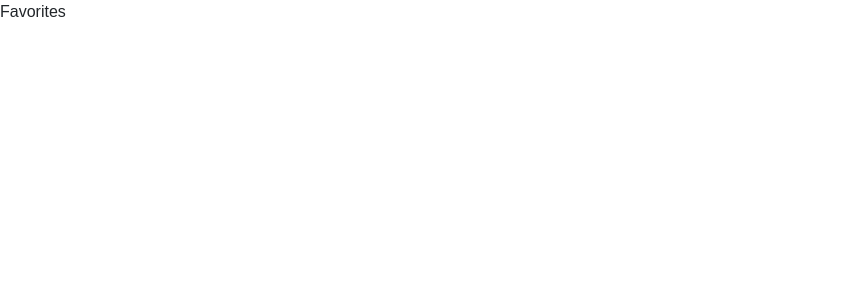
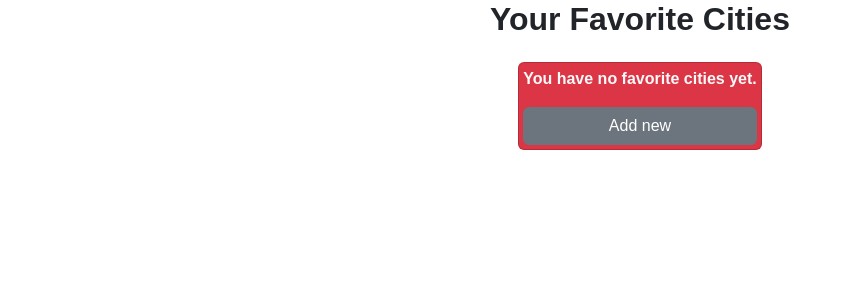
Before and after one commit to seighitm/TestWork23533, a Next.js app: page /favorites in a window 1280 px wide. Shown: the top 300 px of the page, without its empty margins (0-851 px from the left). Built offline with nearby package versions, Linux system fonts and the light colour scheme.

Commit message:
add favorites page with weather info

```diff
--- a/src/app/(pages)/favorites/page.tsx
+++ b/src/app/(pages)/favorites/page.tsx
@@ -1,3 +1,98 @@
-export default function Favorites() {
-  return <div>Favorites</div>;
-}
+'use client';
+import axios from 'axios';
+import Link from 'next/link';
+import { useEffect, useRef, useState } from 'react';
+
+import FavoriteCardItem from '@/components/Cards/FavoriteCardItem';
+import Loader from '@/components/Loader/Loader';
+import { useWeatherStore } from '@/store/useWeatherStore';
+import { WeatherData } from '@/types/weather';
+
+const Favorites: React.FC = () => {
+  const { favorites } = useWeatherStore();
+  const [favoriteCitiesWeather, setFavoriteCitiesWeather] = useState<
+    WeatherData[]
+  >([]);
+  const [loading, setLoading] = useState(true);
+  const [error, setError] = useState<string | null>(null);
+
+  const isInitialMount = useRef(true);
+
+  const fetchFavoriteCitiesWeather = async () => {
+    if (!favorites || favorites.length === 0) {
+      setFavoriteCitiesWeather([]);
+      setLoading(false);
+      return;
+    }
+    setLoading(true);
+    setError(null);
+    try {
+      const requests = favorites.map((city) =>
+        axios.get(`/api/weather?city=${city.name}&country=${city.country}`),
+      );
+      console.log(requests);
+      const responses = await Promise.all(requests);
+      setFavoriteCitiesWeather(responses.map((r) => r.data));
+      isInitialMount.current = false;
+    } catch (err) {
+      console.log(err);
+      setError('Error fetching weather data. Please try again later.');
+    } finally {
+      setLoading(false);
+    }
+  };
+
+  useEffect(() => {
+    if (isInitialMount.current && favorites) {
+      fetchFavoriteCitiesWeather();
+    }
+  }, [favorites]);
+
+  const removeCityFromFavorites = (city: WeatherData) => {
+    setFavoriteCitiesWeather(
+      favoriteCitiesWeather.filter(
+        (c) => !(c.name === city.name && c.sys.country === city.sys.country),
+      ),
+    );
+  };
+
+  return (
+    <div className="container">
+      <h2 className="text-center fw-bolder mb-4">Your Favorite Cities</h2>
+      {loading && (
+        <div className="d-flex w-100 justify-content-center">
+          <Loader />
+        </div>
+      )}
+      {error && <p className="text-danger text-center">{error}</p>}
+      {!loading && favorites.length === 0 && (
+        <div className="d-flex justify-content-center">
+          <div className="card p-1 bg-danger" style={{ width: 'max-content' }}>
+            <div className="text-center fw-bold text-light ">
+              <p>You have no favorite cities yet.</p>
+            </div>
+            <Link href={'/'} className={'btn btn-secondary'}>
+              Add new
+            </Link>
+          </div>
+        </div>
+      )}
+
+      {!loading && favoriteCitiesWeather.length !== 0 && (
+        <div className="row">
+          {favoriteCitiesWeather.map((cityWeather) => (
+            <div key={cityWeather.id} className="col-md-4 mb-3">
+              <FavoriteCardItem
+                key={cityWeather.id}
+                cityWeather={cityWeather}
+                onRemoveFavorite={() => removeCityFromFavorites(cityWeather)}
+              />
+            </div>
+          ))}
+        </div>
+      )}
+    </div>
+  );
+};
+
+export default Favorites;
--- /dev/null
+++ b/src/components/Cards/FavoriteCardItem.tsx
@@ -0,0 +1,27 @@
+import { memo } from 'react';
+
+import WeatherCardControl from '@/components/Cards/WeatherCardControl';
+import WeatherCardItem from '@/components/Cards/WeatherCardItem';
+import { WeatherData } from '@/types/weather';
+
+type WeatherCardItemProps = {
+  cityWeather: WeatherData;
+  onRemoveFavorite: () => void;
+};
+
+const FavoriteCardItem: React.FC<WeatherCardItemProps> = memo(
+  ({ cityWeather, onRemoveFavorite }) => {
+    return (
+      <WeatherCardItem className="w-100" weather={cityWeather}>
+        <WeatherCardControl
+          weather={cityWeather}
+          onRemoveFavorite={onRemoveFavorite}
+        />
+      </WeatherCardItem>
+    );
+  },
+);
+
+FavoriteCardItem.displayName = 'FavoriteCardItem';
+
+export default FavoriteCardItem;
```
